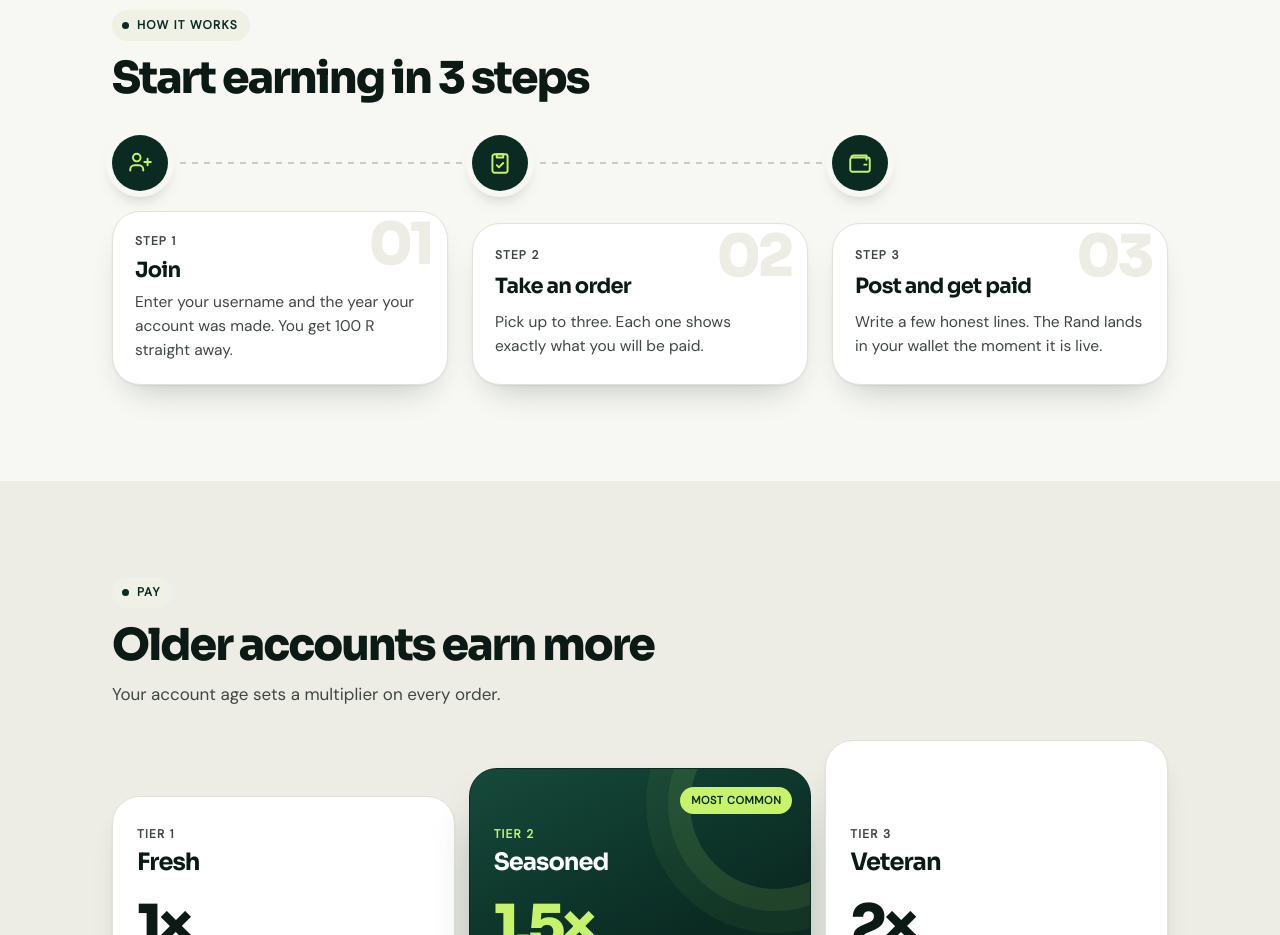
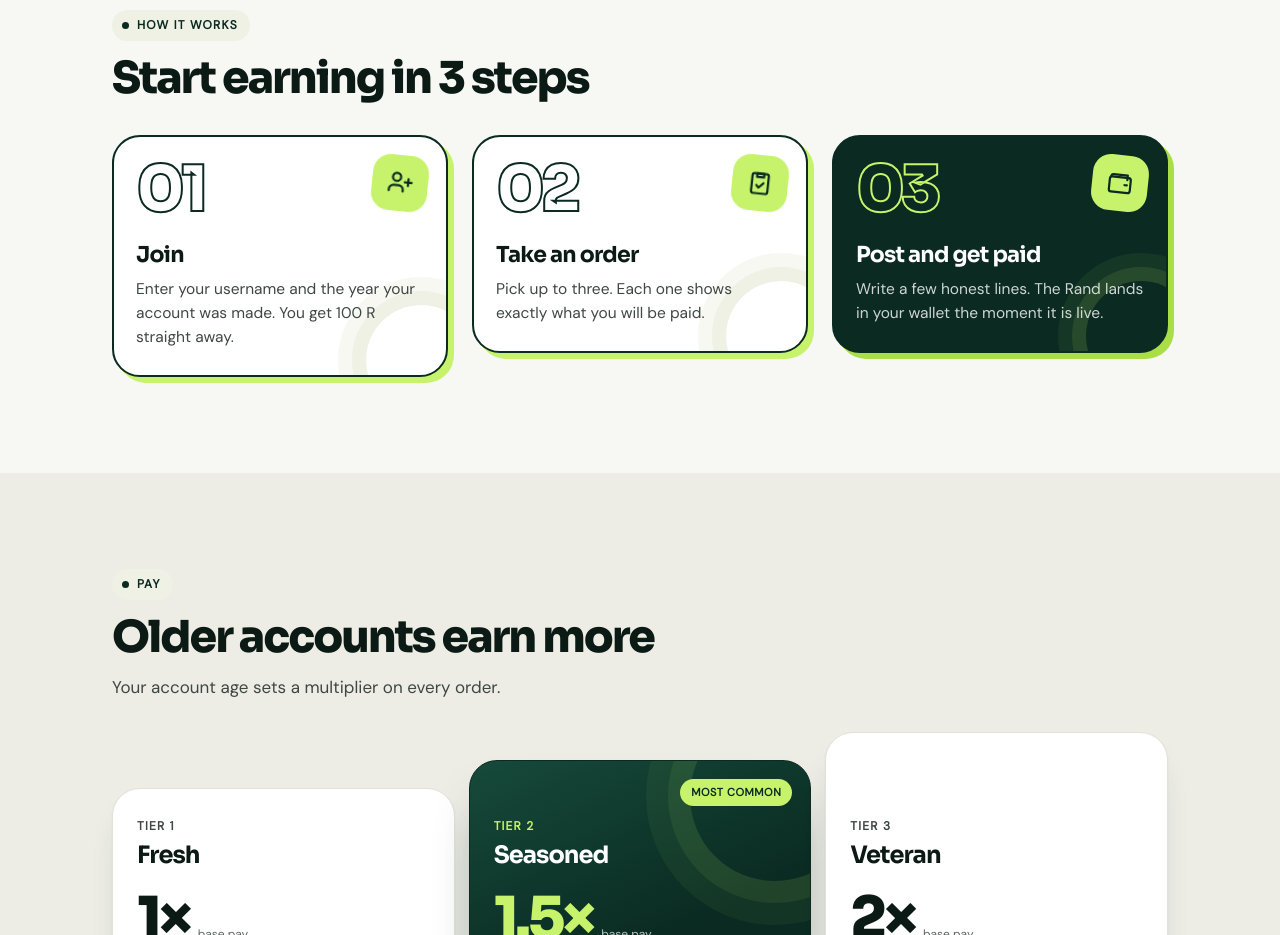
Before and after one commit to turkeygobbler420/selaampeter-site, a plain HTML site: page index.html in a window 1280 px wide. Shown: the part 1120-2055 px from the top of the page. Drawn offline with Linux system fonts and the light colour scheme.

Commit message:
Redesign how-it-works step cards
Co-Authored-By: Claude Sonnet 5.5 <noreply@anthropic.com>

```diff
--- a/index.html
+++ b/index.html
@@ -148,17 +148,23 @@ section { padding: 60px 0; }
 .tag { display: inline-flex; align-items: center; gap: 8px; font-size: 12px; font-weight: 700; letter-spacing: .1em; text-transform: uppercase; color: var(--muted); }
 
 /* steps: connected timeline */
-.steps { display: grid; counter-reset: s; }
-.steps li { position: relative; display: grid; grid-template-columns: 56px minmax(0,1fr); gap: 16px; padding-bottom: 20px; counter-increment: s; }
-.steps li:last-child { padding-bottom: 0; }
-.steps li::before { content: ""; position: absolute; left: 27px; top: 60px; bottom: 4px; width: 2px; background: repeating-linear-gradient(to bottom, var(--line-strong) 0 6px, transparent 6px 12px); }
-.steps li:last-child::before { display: none; }
-.ico { display: grid; place-items: center; width: 56px; height: 56px; border-radius: 50%; background: var(--forest); color: var(--lime); box-shadow: 0 0 0 6px var(--bg), 0 10px 20px -10px rgba(10,42,34,.6); position: relative; z-index: 1; }
-.ico svg { width: 26px; height: 26px; fill: none; stroke: currentColor; stroke-width: 1.8; stroke-linecap: round; stroke-linejoin: round; }
-.steps .card { display: grid; gap: 8px; padding: 20px 22px 22px; overflow: hidden; }
-.steps .card::after { content: "0" counter(s); position: absolute; right: 16px; top: 4px; font: 800 58px/1 var(--head); letter-spacing: -.06em; color: var(--bg-1); }
+.steps { display: grid; gap: 18px; counter-reset: s; }
+.steps li { position: relative; display: block; counter-increment: s; }
+.ico { position: absolute; top: 20px; right: 20px; z-index: 2; display: grid; place-items: center; width: 56px; height: 56px; border-radius: 18px; background: var(--lime); color: var(--forest); transform: rotate(6deg); transition: transform .25s; }
+.ico svg { width: 28px; height: 28px; fill: none; stroke: currentColor; stroke-width: 1.9; stroke-linecap: round; stroke-linejoin: round; }
+.steps .card { display: grid; gap: 10px; padding: 24px 22px 26px; overflow: hidden; border: 2px solid var(--forest); box-shadow: 6px 6px 0 var(--lime); transition: transform .25s, box-shadow .25s; }
+.steps .card::before { content: "0" counter(s); font: 800 64px/.9 var(--head); letter-spacing: -.07em; color: transparent; -webkit-text-stroke: 2px var(--forest); margin-bottom: 14px; }
+.steps .card::after { content: ""; position: absolute; right: -30px; bottom: -40px; width: 110px; height: 110px; border-radius: 50%; box-shadow: 0 0 0 14px var(--lime-soft), 0 0 0 28px rgba(238,241,228,.5); }
 .steps .card > * { position: relative; z-index: 1; }
-.steps h3 { font: 700 21px/1.15 var(--head); letter-spacing: -.035em; }
+.steps .tag { display: none; }
+.steps li:hover .card { transform: translate(-2px, -2px); box-shadow: 8px 8px 0 var(--lime); }
+.steps li:hover .ico { transform: rotate(-4deg) scale(1.06); }
+.steps li:last-child .card { background: var(--forest); color: #fff; box-shadow: 6px 6px 0 var(--lime-2); }
+.steps li:last-child .card::before { -webkit-text-stroke-color: var(--lime); }
+.steps li:last-child .card::after { box-shadow: 0 0 0 14px rgba(198,243,107,.10), 0 0 0 28px rgba(198,243,107,.06); }
+.steps li:last-child p { color: rgba(255,255,255,.8); }
+.steps li:last-child h3 { color: #fff; }
+.steps h3 { font: 700 22px/1.15 var(--head); letter-spacing: -.035em; }
 .steps p { color: var(--muted); font-size: 15.5px; }
 
 /* tiers: a rising ladder */
@@ -292,8 +298,6 @@ footer .wrap { display: grid; gap: 14px; justify-items: start; }
   .packs .pack:nth-child(3) { padding-top: 84px; }
   .pack.pop .price { margin-top: 22px; }
   .steps { grid-template-columns: repeat(3, 1fr); gap: 24px; }
-  .steps li { grid-template-columns: 1fr; gap: 20px; padding-bottom: 0; }
-  .steps li::before { left: 68px; right: -24px; top: 27px; bottom: auto; width: auto; height: 2px; background: repeating-linear-gradient(to right, var(--line-strong) 0 6px, transparent 6px 12px); }
   .closing .wrap { width: calc(100% - 64px); grid-template-columns: 1fr auto; align-items: center; padding: 44px; }
   .mbar { display: none; }
   footer { padding-bottom: 32px; }
```
